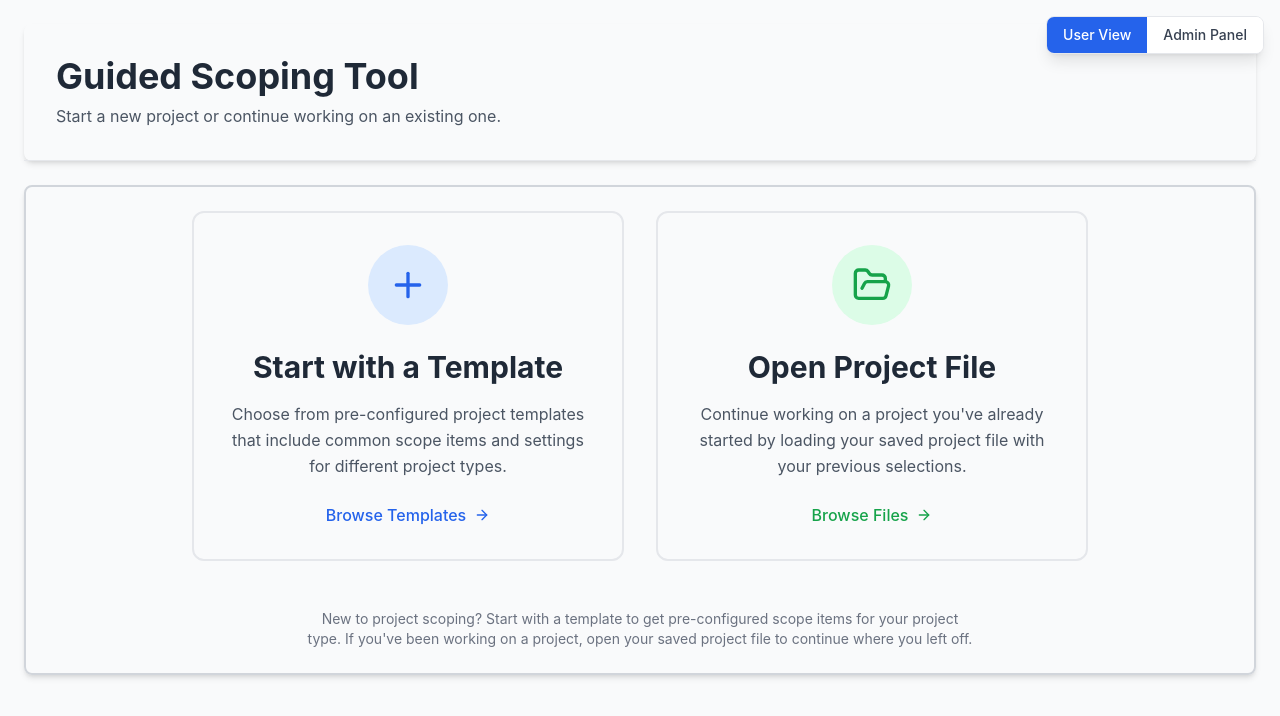
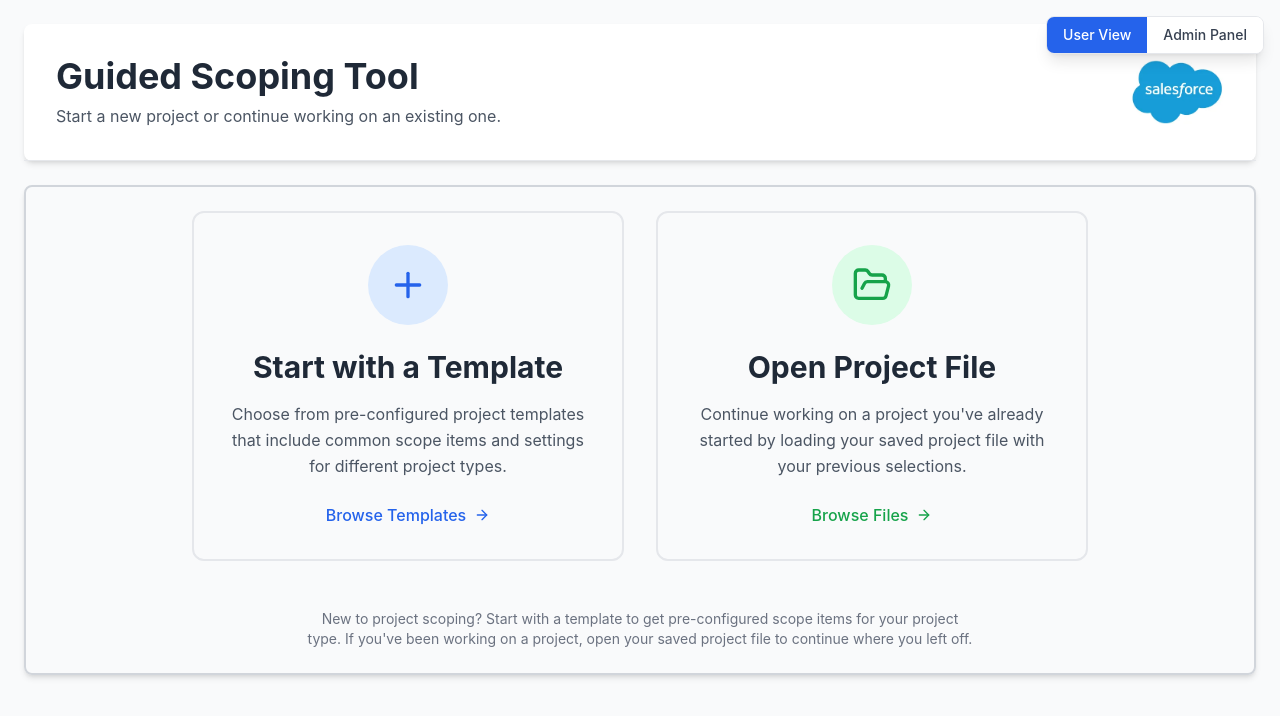
Before and after one commit to upcmmr/guided-scoping, a React (Vite) app: page / in a window 1280 px wide. Shown: the top 716 px of the page. Built offline with nearby package versions, Linux system fonts and the light colour scheme.

Commit message:
UI styling modifications

```diff
--- a/src/components/AdminApp.tsx
+++ b/src/components/AdminApp.tsx
@@ -1554,10 +1554,21 @@ const AdminApp: React.FC = () => {
 
   return (
     <div className="max-w-7xl mx-auto p-6 min-h-screen">
-      <div className="rounded-lg shadow-md mb-6">
+      <div className="rounded-lg shadow-md mb-6 bg-white">
         <div className="p-8 border-b border-gray-200">
-          <h1 className="text-4xl font-bold text-gray-800 mb-2">Guided Scoping Tool - Template Configuration</h1>
-          <p className="text-base text-gray-600">Manage project template definitions and configurations.</p>
+          <div className="flex items-center justify-between">
+            <div>
+              <h1 className="text-4xl font-bold text-gray-800 mb-2">Guided Scoping Tool - Template Configuration</h1>
+              <p className="text-base text-gray-600">Manage project template definitions and configurations.</p>
+            </div>
+            <div className="flex-shrink-0 ml-8">
+              <img
+                src="/assets/Salesforce-logo.png"
+                alt="Salesforce Logo"
+                className="h-16 w-auto"
+              />
+            </div>
+          </div>
         </div>
       </div>
 
--- a/src/components/UserApp.tsx
+++ b/src/components/UserApp.tsx
@@ -990,10 +990,21 @@ const UserApp: React.FC<UserAppProps> = ({ onSwitchToAdmin }) => {
     return (
       <div className="max-w-7xl mx-auto p-6 min-h-screen">
         {/* Separate Header Box - Match admin panel structure */}
-        <div className="rounded-lg shadow-md mb-6">
+        <div className="rounded-lg shadow-md mb-6 bg-white">
           <div className="p-8 border-b border-gray-200">
-                              <h1 className={`${getHeadingClasses('h1')} mb-2`}>Guided Scoping Tool</h1>
-          <p className={getBodyClasses('base')}>Start a new project or continue working on an existing one.</p>
+            <div className="flex items-center justify-between">
+              <div>
+                <h1 className={`${getHeadingClasses('h1')} mb-2`}>Guided Scoping Tool</h1>
+                <p className={getBodyClasses('base')}>Start a new project or continue working on an existing one.</p>
+              </div>
+              <div className="flex-shrink-0 ml-8">
+                <img
+                  src="/assets/Salesforce-logo.png"
+                  alt="Salesforce Logo"
+                  className="h-16 w-auto"
+                />
+              </div>
+            </div>
           </div>
         </div>
 
@@ -1070,10 +1081,21 @@ const UserApp: React.FC<UserAppProps> = ({ onSwitchToAdmin }) => {
     return (
       <div className="max-w-7xl mx-auto p-6 min-h-screen">
         {/* Separate Header Box - Match admin panel structure */}
-        <div className="rounded-lg shadow-md mb-6">
+        <div className="rounded-lg shadow-md mb-6 bg-white">
           <div className="p-8 border-b border-gray-200">
-                    <h1 className="text-4xl font-bold text-gray-800 mb-2">Guided Scoping Tool</h1>
-        <p className="text-base text-gray-600">Configure your project settings and select the scope items that apply.</p>
+            <div className="flex items-center justify-between">
+              <div>
+                <h1 className="text-4xl font-bold text-gray-800 mb-2">Guided Scoping Tool</h1>
+                <p className="text-base text-gray-600">Configure your project settings and select the scope items that apply.</p>
+              </div>
+              <div className="flex-shrink-0 ml-8">
+                <img
+                  src="/assets/Salesforce-logo.png"
+                  alt="Salesforce Logo"
+                  className="h-16 w-auto"
+                />
+              </div>
+            </div>
           </div>
         </div>
 
```
